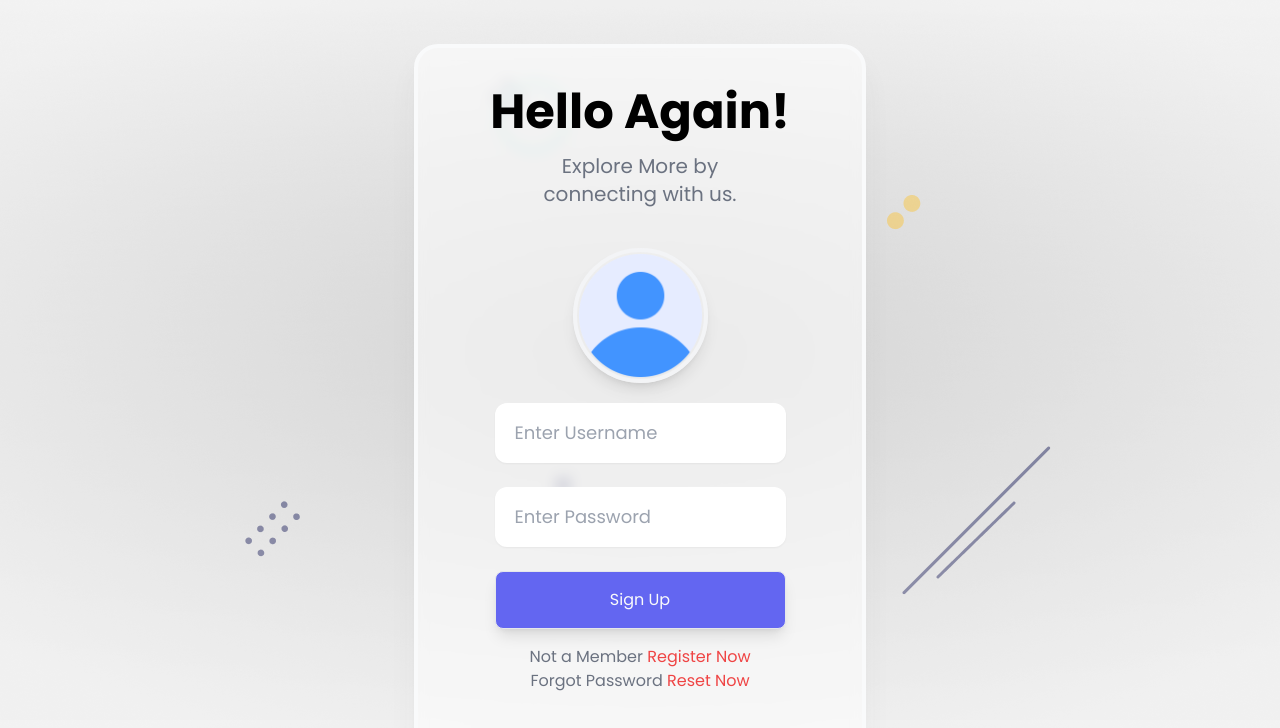
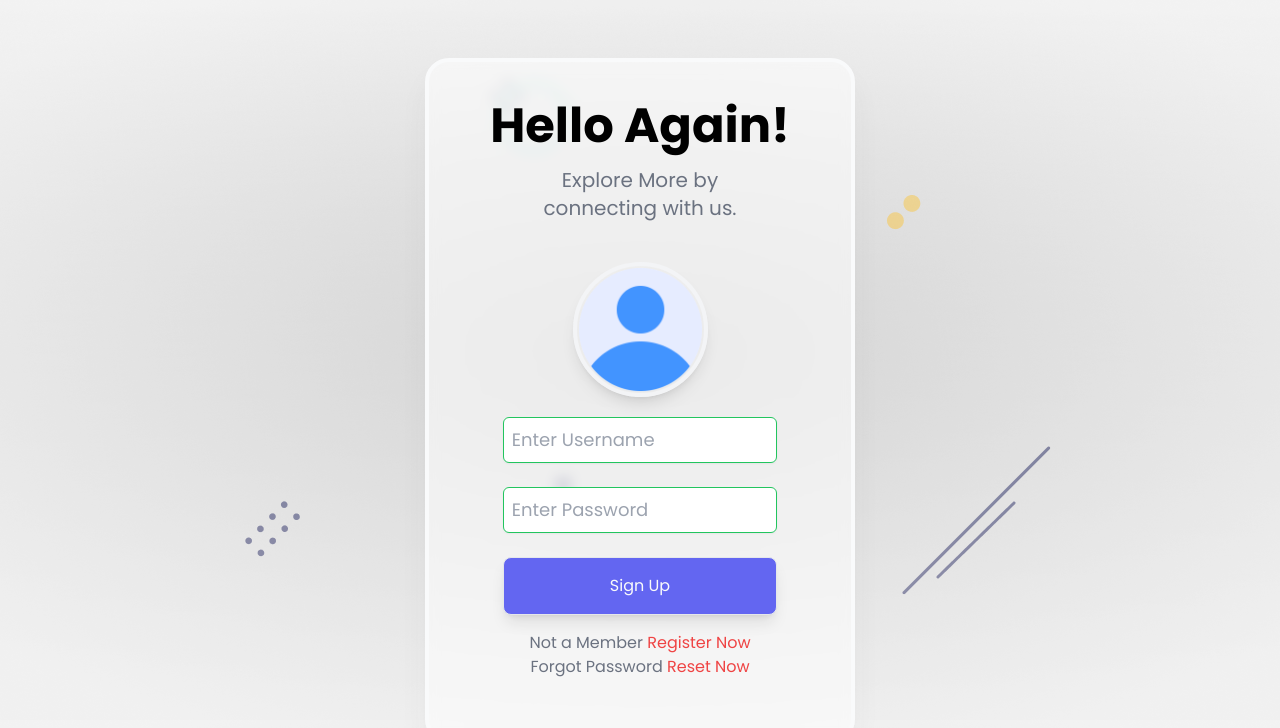
Before and after one commit to MrJemmy/auth-app, a React (Vite) app in the folder client/: page /login in a window 1280 px wide. Shown: the top 728 px of the page. Built offline with nearby package versions, Linux system fonts and the light colour scheme.

Commit message:
started working

```diff
--- a/client/package.json
+++ b/client/package.json
@@ -10,6 +10,10 @@
     "preview": "vite preview"
   },
   "dependencies": {
+    "@fortawesome/fontawesome-free": "^6.7.2",
+    "@fortawesome/fontawesome-svg-core": "^6.7.2",
+    "@fortawesome/free-solid-svg-icons": "^6.7.2",
+    "@fortawesome/react-fontawesome": "^0.2.2",
     "axios": "^1.7.9",
     "formik": "^2.4.6",
     "react": "^18.3.1",
--- a/client/src/components/Login/Login.jsx
+++ b/client/src/components/Login/Login.jsx
@@ -4,6 +4,8 @@ import style from "../../styles/form.module.css"
 import { Toaster, toast } from "react-hot-toast";
 import { useFormik } from "formik";
 import { validate } from "../../utils/validation";
+import {FontAwesomeIcon} from "@fortawesome/react-fontawesome"
+import { faCircleCheck } from "@fortawesome/free-solid-svg-icons"
 
 function Login() {
 
@@ -47,8 +49,8 @@ function Login() {
 
                             <div className="inputbox flex flex-col items-center gap-6">
 
-                                <input className={style.textbox} {...formik.getFieldProps('username')} type="text" placeholder="Enter Username" />
-                                <input className={style.textbox} {...formik.getFieldProps('password')} type="password" placeholder="Enter Password" />
+                                <input className={`${style.textbox} ${formik.errors.username?style.invalid_textbox:style.valid_textbox}`} {...formik.getFieldProps('username')} type="text" placeholder="Enter Username" />
+                                <input className={`${style.textbox} ${formik.errors.username?style.invalid_textbox:style.valid_textbox}`} {...formik.getFieldProps('password')} type="password" placeholder="Enter Password" />
                                 <input className={style.btn} type="submit" value="Sign Up" />
                             </div>
 
--- a/client/src/styles/form.module.css
+++ b/client/src/styles/form.module.css
@@ -29,3 +29,11 @@
 input[type="file"]{
     display: none;
 }
+
+.valid_textbox{
+    @apply border border-green-500 rounded-md p-2 focus:outline-none focus:ring-2 focus:ring-green-500
+}
+
+.invalid_textbox{
+    @apply border border-red-500 rounded-md p-2 focus:outline-none focus:ring-2 focus:ring-red-500
+}
```
Also changed, not shown: 1 other file (tests, documents, lock files or other folders).
